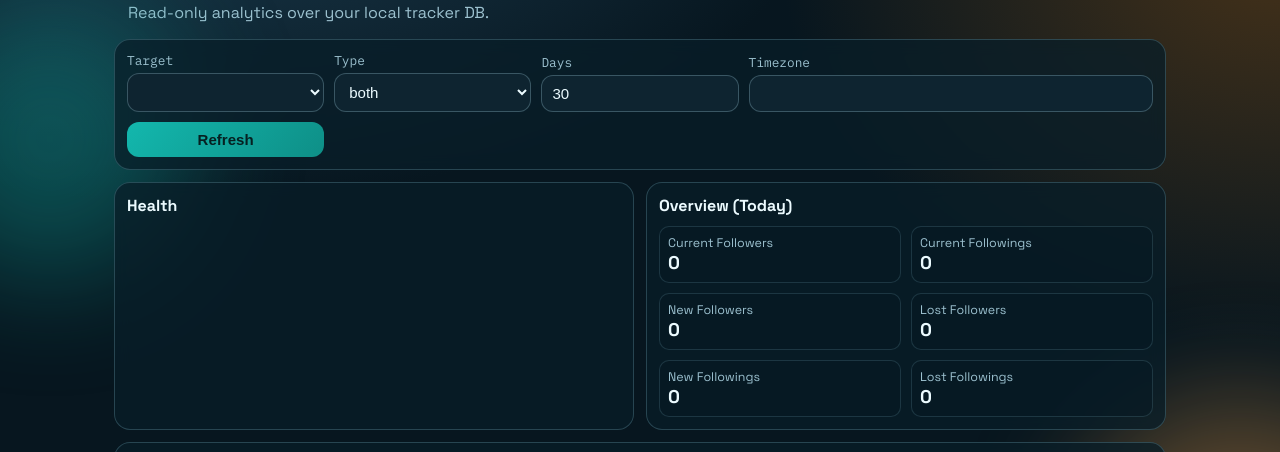
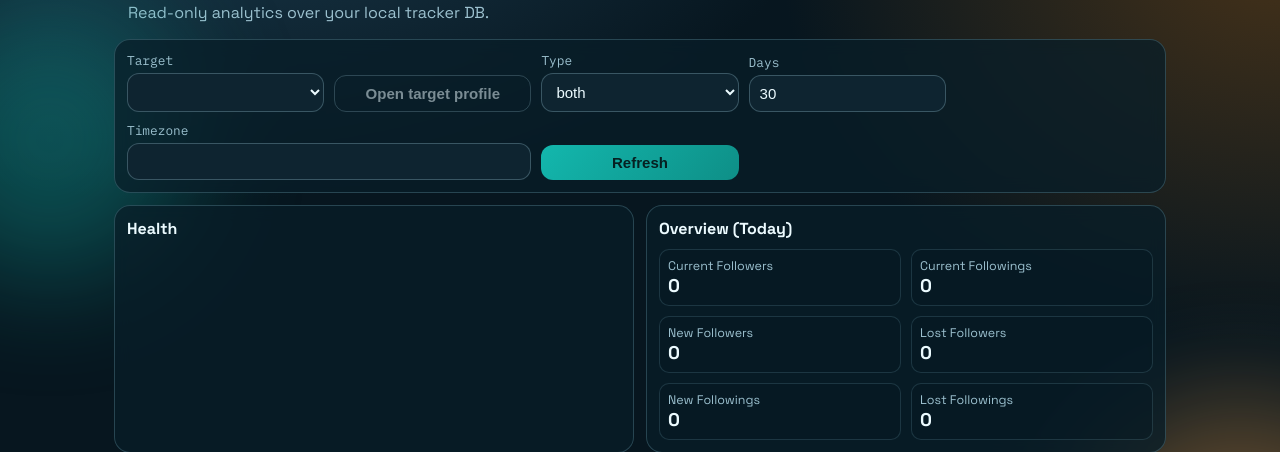
Before and after one commit to LeoWorley/ig-followers-and-following, a FastAPI app: template web/templates/index.html in a window 1280 px wide. Shown: the part 97-549 px from the top of the page. Run offline with FastAPI, Linux system fonts and the light colour scheme; the template is opened without the code that fills it, so the values that code supplies are empty.

Commit message:
feat(web-ui): add open-selected-target profile action in dashboard filters

```diff
--- a/web/static/app.css
+++ b/web/static/app.css
@@ -140,7 +140,6 @@ select,
 }
 
 .btn {
-  grid-column: 1 / -1;
   cursor: pointer;
   background: linear-gradient(130deg, var(--accent), #0e8f87);
   border: none;
@@ -150,6 +149,18 @@ select,
 
 .btn:hover {
   filter: brightness(1.07);
+}
+
+.btn:disabled {
+  cursor: not-allowed;
+  opacity: 0.5;
+  filter: none;
+}
+
+.btn-secondary {
+  background: transparent;
+  border: 1px solid rgba(170, 215, 231, 0.45);
+  color: var(--text);
 }
 
 .grid {
--- a/web/static/app.js
+++ b/web/static/app.js
@@ -39,6 +39,33 @@ function instagramUsernameLink(rawUsername) {
   const safeLabel = escapeHtml(username);
   const safeUrl = escapeHtml(url);
   return `<a class="ig-link" href="${safeUrl}" target="_blank" rel="noopener noreferrer">${safeLabel}</a>`;
+}
+
+function updateOpenTargetButton() {
+  const button = $("openTargetBtn");
+  if (!button) {
+    return;
+  }
+  const targetRaw = $("target").value;
+  const targetName = normalizeInstagramUsername(targetRaw);
+  const url = instagramProfileUrl(targetName);
+  if (!url) {
+    button.disabled = true;
+    button.dataset.profileUrl = "";
+    return;
+  }
+  button.disabled = false;
+  button.dataset.profileUrl = url;
+}
+
+function openSelectedTargetProfile() {
+  const button = $("openTargetBtn");
+  const url = button ? button.dataset.profileUrl : "";
+  if (!url) {
+    showToast("Select a target first.");
+    return;
+  }
+  window.open(url, "_blank", "noopener,noreferrer");
 }
 
 function readFilters() {
@@ -188,11 +215,21 @@ async function loadTargets() {
   const data = await apiGet("/api/v1/targets", { tz: filters.tz });
   const select = $("target");
   const prev = select.value;
-  select.innerHTML = `<option value="">(all)</option>` +
-    data.targets.map((t) => `<option value="${t}">${t}</option>`).join("");
+  select.innerHTML = "";
+  const allOption = document.createElement("option");
+  allOption.value = "";
+  allOption.textContent = "(all)";
+  select.appendChild(allOption);
+  for (const targetName of data.targets) {
+    const option = document.createElement("option");
+    option.value = targetName;
+    option.textContent = targetName;
+    select.appendChild(option);
+  }
   if ([...select.options].some((opt) => opt.value === prev)) {
     select.value = prev;
   }
+  updateOpenTargetButton();
 }
 
 async function loadDayDetails() {
@@ -258,10 +295,17 @@ async function init() {
   try {
     await loadTargets();
     await refreshAll();
+    updateOpenTargetButton();
   } catch (err) {
     showToast(`Init error: ${err.message}`);
   }
 }
 
 $("refreshBtn").addEventListener("click", refreshAll);
+if ($("openTargetBtn")) {
+  $("openTargetBtn").addEventListener("click", openSelectedTargetProfile);
+}
+if ($("target")) {
+  $("target").addEventListener("change", updateOpenTargetButton);
+}
 init();
--- a/web/templates/index.html
+++ b/web/templates/index.html
@@ -21,6 +21,10 @@
         <div class="field">
           <label for="target">Target</label>
           <select id="target"></select>
+        </div>
+        <div class="field">
+          <label>&nbsp;</label>
+          <button id="openTargetBtn" class="btn btn-secondary" type="button" disabled>Open target profile</button>
         </div>
         <div class="field">
           <label for="listType">Type</label>
```
